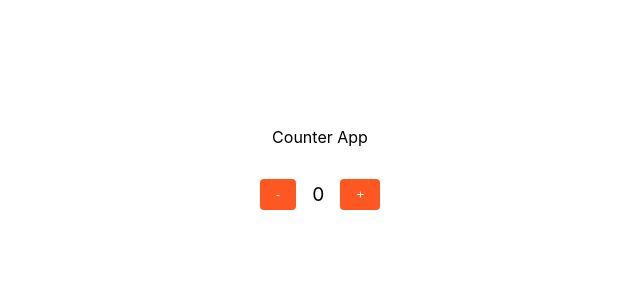
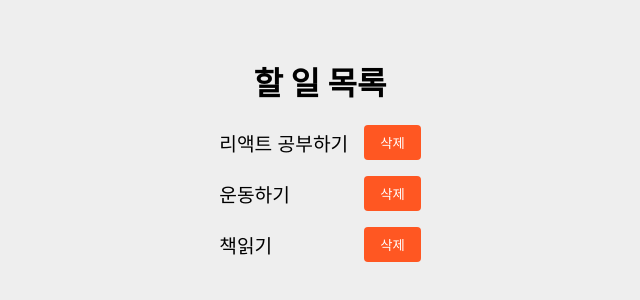
Before and after one commit to JeromeCheon/cra-ts-playground, a React (Create React App) app: page / in a window 1280 px wide. Shown: the part 232-532 px from the top of the page, without its empty margins (320-960 px from the left). Built offline with nearby package versions, Linux system fonts and the light colour scheme.

Commit message:
Update Counter -> Todo with basic props setting

```diff
--- a/src/App.tsx
+++ b/src/App.tsx
@@ -1,8 +1,7 @@
 import './App.css';
 import styled from '@emotion/styled';
-import { useState } from 'react';
-import { Button } from './components/Button';
-import { Label } from './components/Label';
+import { Title } from './components/Title';
+import { TodoList } from './components/TodoList';
 
 const Container = styled.div`
   height: 100vh;
@@ -10,34 +9,14 @@ const Container = styled.div`
   flex-direction: column;
   align-items: center;
   justify-content: center;
-`;
-
-const Title = styled.div`
-  margin-bottom: 32px;
-`;
-
-const Contents = styled.div`
-  display: flex;
-  align-items: center;
-  justify-content: center;
+  background-color: #eeeeee;
 `;
 
 function App() {
-  const [counter, setCounter] = useState(0);
-  const onSubstractClick = () => {
-    setCounter(counter - 1);
-  };
-  const onAddClick = () => {
-    setCounter(counter + 1);
-  };
   return (
     <Container>
-      <Title>Counter App</Title>
-      <Contents>
-        <Button label={'-'} onClick={onSubstractClick} />
-        <Label data={counter} />
-        <Button label={'+'} onClick={onAddClick} />
-      </Contents>
+      <Title label="할 일 목록" />
+      <TodoList toDoList={['리액트 공부하기', '운동하기', '책읽기']} />
     </Container>
   );
 }
--- a/src/components/Label/index.tsx
+++ /dev/null
@@ -1,14 +0,0 @@
-import styled from '@emotion/styled';
-
-const Container = styled.span`
-  margin: 0 16px;
-  font-size: 1.2rem;
-`;
-
-interface Props {
-  data: number;
-}
-
-export const Label = ({ data }: Props) => {
-  return <Container>{data}</Container>;
-};
--- /dev/null
+++ b/src/components/Title/index.tsx
@@ -0,0 +1,22 @@
+import styled from '@emotion/styled';
+
+const Container = styled.div`
+  display: flex;
+  flex-direction: column;
+  justify-content: center;
+`;
+
+const Label = styled.h1`
+  margin-top: 0;
+`;
+
+interface Props {
+  readonly label: string;
+}
+export const Title = ({ label }: Props) => {
+  return (
+    <Container>
+      <Label>{label}</Label>
+    </Container>
+  );
+};
--- /dev/null
+++ b/src/components/TodoItem/index.tsx
@@ -0,0 +1,29 @@
+import styled from '@emotion/styled';
+import { Button } from '../Button';
+
+const Container = styled.div`
+  display: flex;
+  align-items: center;
+  justify-content: center;
+  margin-bottom: 16px;
+`;
+
+const Label = styled.div`
+  flex: 1;
+  font-size: 1.2rem;
+  margin-right: 16px;
+`;
+
+interface Props {
+  readonly label: string;
+  readonly onDelete?: () => void;
+}
+
+export const TodoItem = ({ label, onDelete }: Props) => {
+  return (
+    <Container>
+      <Label>{label}</Label>
+      <Button label="삭제" onClick={onDelete} />
+    </Container>
+  );
+};
--- /dev/null
+++ b/src/components/TodoList/index.tsx
@@ -0,0 +1,27 @@
+import styled from '@emotion/styled';
+import { TodoItem } from '../TodoItem';
+
+const Container = styled.div`
+  display: flex;
+  flex-direction: column;
+`;
+
+interface Props {
+  readonly toDoList: ReadonlyArray<string>; // 읽기 전용 문자열 리스트
+  readonly onDelete?: (todo: string) => void;
+}
+export const TodoList = ({ toDoList, onDelete }: Props) => {
+  return (
+    <Container>
+      {toDoList.map((todo) => (
+        <TodoItem
+          label={todo}
+          key={todo}
+          onDelete={() => {
+            if (typeof onDelete === 'function') onDelete(todo);
+          }}
+        />
+      ))}
+    </Container>
+  );
+};
```
